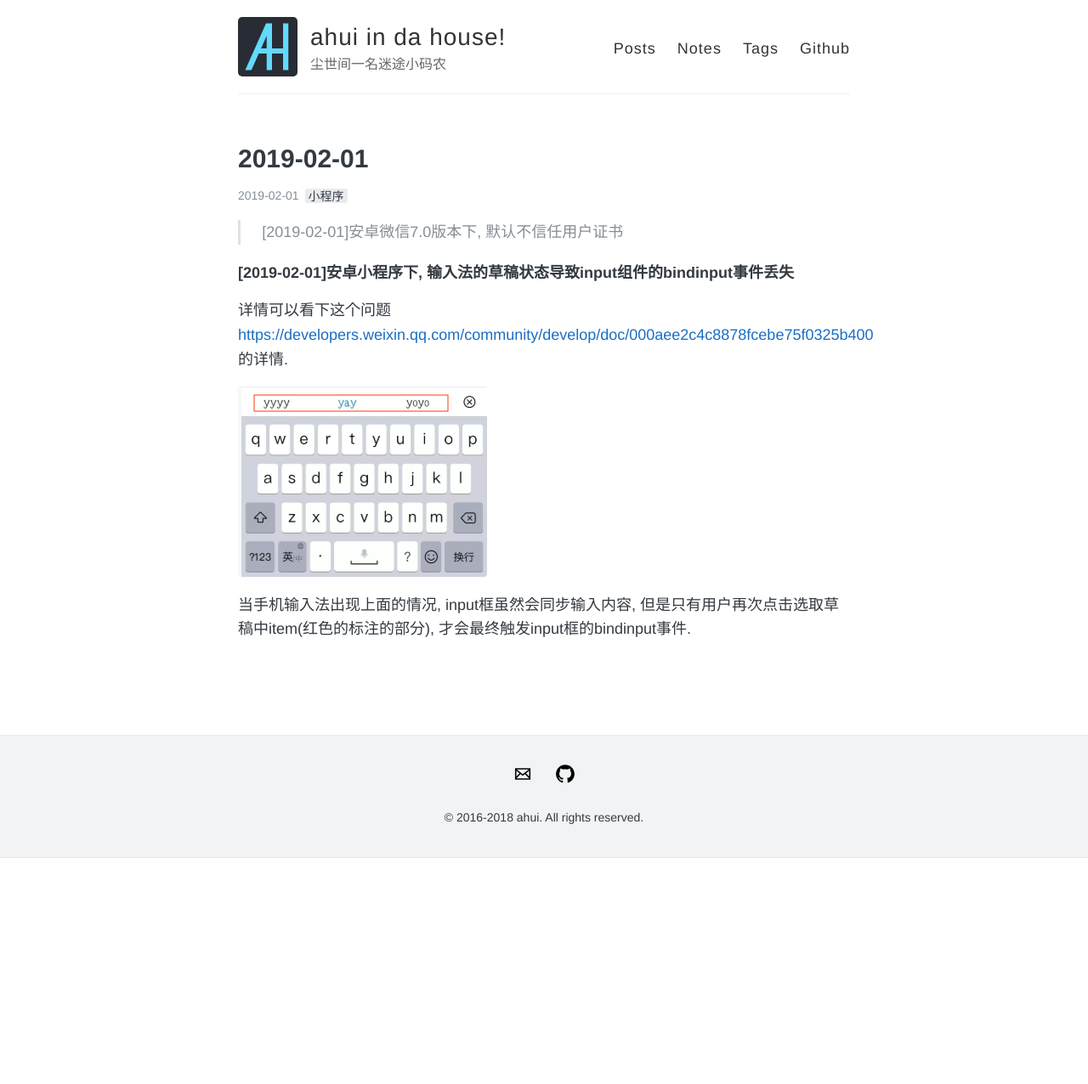
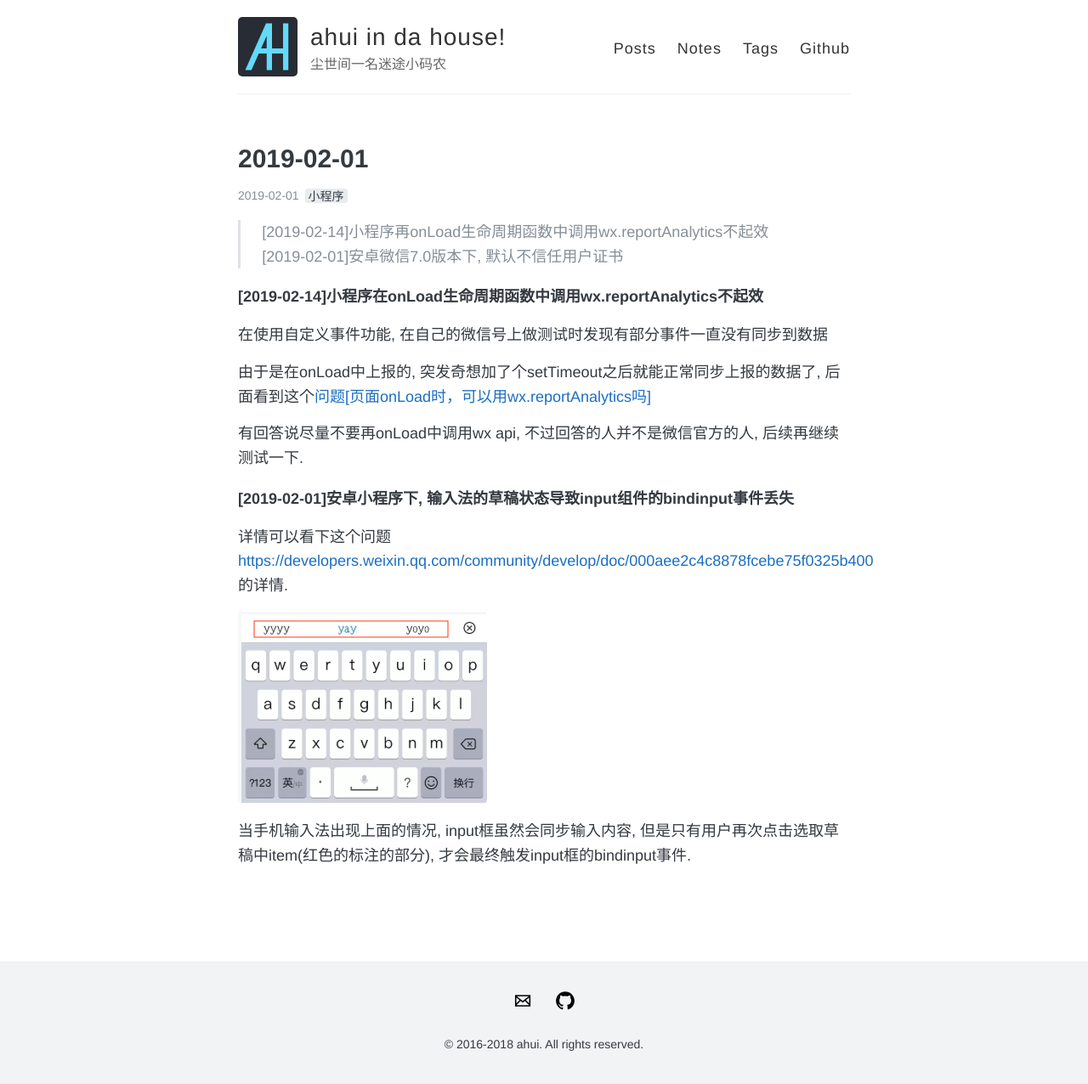
Before and after one commit to funkyLover/blog, a Jekyll site: the page built from notes/_posts/2019-02-01-notes.md, in a window 1280 px wide. Shown: the whole page at 85% size. Built offline with Jekyll 4.4.1, drawn with Linux system fonts in a browser that asks for light colours; comment, search, counter and statistics services are not loaded; before the commit the page ends 1010 px from its top, so only the background shows below that.

Commit message:
[note]add;

```diff
--- a/notes/_posts/2019-02-01-notes.md
+++ b/notes/_posts/2019-02-01-notes.md
@@ -7,7 +7,16 @@ comments: true
 share: true
 ---
 
+> [2019-02-14]小程序再onLoad生命周期函数中调用wx.reportAnalytics不起效 <br>
 > [2019-02-01]安卓微信7.0版本下, 默认不信任用户证书
+
+##### [2019-02-14]小程序在onLoad生命周期函数中调用wx.reportAnalytics不起效
+
+在使用自定义事件功能, 在自己的微信号上做测试时发现有部分事件一直没有同步到数据
+
+由于是在onLoad中上报的, 突发奇想加了个setTimeout之后就能正常同步上报的数据了, 后面看到这个[问题[页面onLoad时，可以用wx.reportAnalytics吗]](https://developers.weixin.qq.com/community/develop/doc/f8353fde6017affc3da48ba8392f169e)
+
+有回答说尽量不要再onLoad中调用wx api, 不过回答的人并不是微信官方的人, 后续再继续测试一下.
 
 ##### [2019-02-01]安卓小程序下, 输入法的草稿状态导致input组件的bindinput事件丢失
 
```
